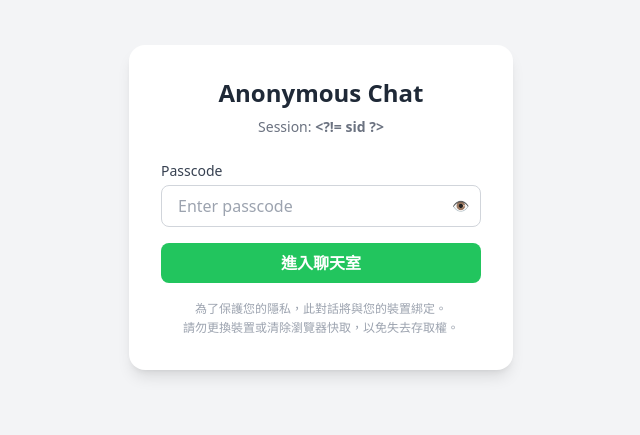
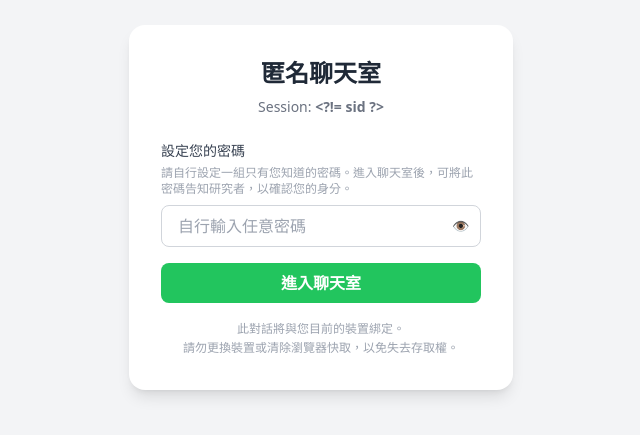
Before and after one commit to shanyu-huang/AnonymousChatTool, a plain HTML site: page index.html in a window 1280 px wide. Shown: the part 193-628 px from the top of the page, without its empty margins (319-959 px from the left). Drawn offline with nearby package versions, Linux system fonts and the light colour scheme.

Commit message:
fix: resolve admin chat duplicate messages, fix bubble width, update auth copy
admin.html:
- loadChatMessages() now sets chatIsPolling=true before GAS call, preventing
  the polling timer from firing a concurrent fetch with the same since=""
- Add console.log in loadChatMessages/polling for easier debugging
- Chat bubble max-width changed from max-w-xs to 80vw + white-space:pre-wrap

index.html:
- .msg-bubble max-width changed from 80% (relative to unconstrained parent)
  to 80vw + white-space:pre-wrap to prevent single-character line wrapping
- Auth screen: label changed to "設定您的密碼", added explanatory text
  clarifying participant sets their own passcode (not provided by researcher)

Co-Authored-By: Claude Sonnet 4.6 <noreply@anthropic.com>

```diff
--- a/index.html
+++ b/index.html
@@ -8,7 +8,7 @@
     body { overscroll-behavior: none; }
     #messages::-webkit-scrollbar { width: 4px; }
     #messages::-webkit-scrollbar-thumb { background: #ccc; border-radius: 2px; }
-    .msg-bubble { max-width: 80%; word-wrap: break-word; }
+    .msg-bubble { max-width: 80vw; word-wrap: break-word; white-space: pre-wrap; }
     .spinner { display: inline-block; width: 16px; height: 16px; border: 2px solid #fff; border-top-color: transparent; border-radius: 50%; animation: spin 0.6s linear infinite; }
     @keyframes spin { to { transform: rotate(360deg); } }
   </style>
@@ -18,12 +18,13 @@
   <!-- ==================== AUTH SCREEN ==================== -->
   <div id="auth-screen" class="flex flex-col items-center justify-center h-full p-6">
     <div class="bg-white rounded-2xl shadow-lg p-8 w-full max-w-sm">
-      <h1 class="text-2xl font-bold text-center text-gray-800 mb-2">Anonymous Chat</h1>
+      <h1 class="text-2xl font-bold text-center text-gray-800 mb-2">匿名聊天室</h1>
       <p class="text-sm text-gray-500 text-center mb-6">Session: <strong id="auth-sid"></strong></p>
 
-      <label class="block text-sm font-medium text-gray-700 mb-1">Passcode</label>
+      <label class="block text-sm font-medium text-gray-700 mb-1">設定您的密碼</label>
+      <p class="text-xs text-gray-400 mb-2">請自行設定一組只有您知道的密碼。進入聊天室後，可將此密碼告知研究者，以確認您的身分。</p>
       <div class="relative mb-4">
-        <input id="passcode-input" type="password" placeholder="Enter passcode"
+        <input id="passcode-input" type="password" placeholder="自行輸入任意密碼"
           class="w-full border border-gray-300 rounded-lg px-4 py-2 pr-10 focus:outline-none focus:ring-2 focus:ring-green-400"
           onkeydown="if(event.key==='Enter') handleAuth()">
         <button type="button" onclick="toggleAuthPasscode()"
@@ -37,7 +38,7 @@
       </button>
 
       <p class="text-xs text-gray-400 mt-4 text-center leading-relaxed">
-        為了保護您的隱私，此對話將與您的裝置綁定。<br>
+        此對話將與您目前的裝置綁定。<br>
         請勿更換裝置或清除瀏覽器快取，以免失去存取權。
       </p>
     </div>
```
Also changed, not shown: admin.html (+11 -2 lines).
